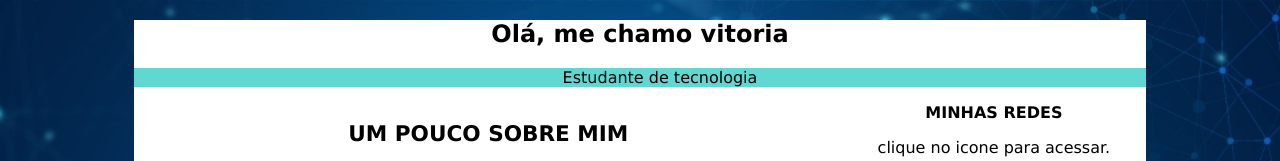
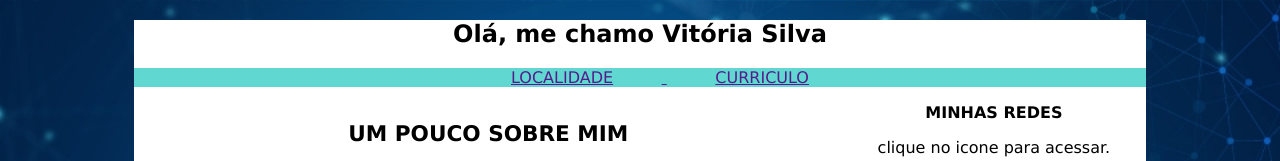
Before and after one commit to silvavit0ria/Projeto_Modelo, a plain HTML site: page port/home.html in a window 1280 px wide. Shown: the top 161 px of the page. Drawn offline with Linux system fonts and the light colour scheme.

Commit message:
ATUALIZADO PORTIFOLIO

```diff
--- a/port/home.css
+++ b/port/home.css
@@ -13,7 +13,7 @@ body{
     margin-left: 10%;
 }
 
-.menu{
+.menu {
     background-color: rgb(97, 215, 209);
 
 }
--- a/port/home.html
+++ b/port/home.html
@@ -11,11 +11,12 @@
 <body>
     <div class="container">
         <div class="header">
-            <h2> Olá, me chamo vitoria</h2>
+            <h2> Olá, me chamo Vitória Silva</h2>
         </div>
         <div class="menu">
             <ul>
-               <li>Estudante de tecnologia</li>
+               <li> <a href=""> LOCALIDADE</li> </a >
+                <li> <a href="" > CURRICULO </li> </a >
 
             </ul>
         </div>
@@ -62,6 +63,7 @@
 
 
         <div class="footer">
+
             by; vitoria silva
 
         </div>
```
